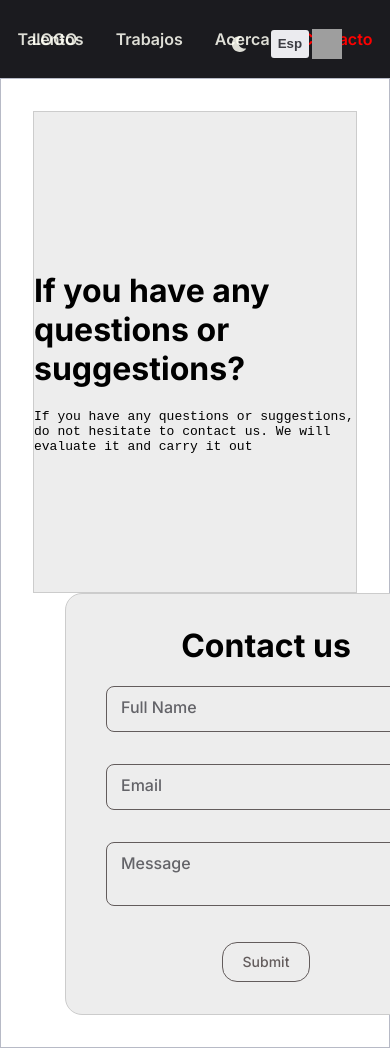
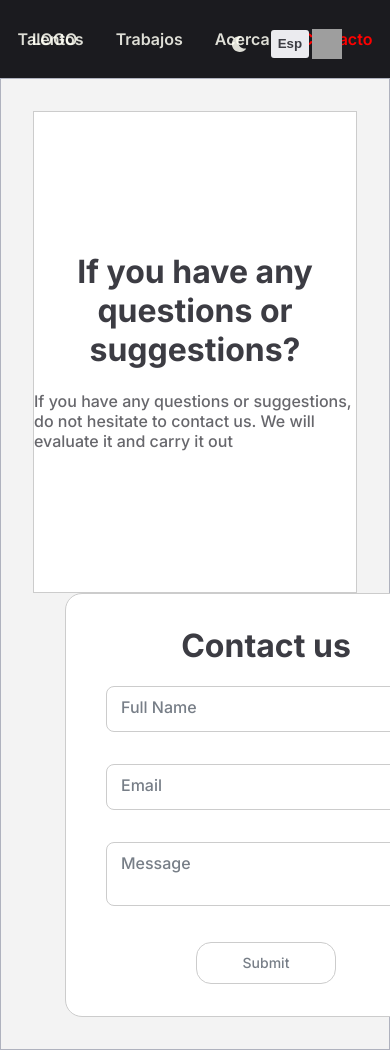
Before and after one commit to SebaPerez90/asdasd, a Next.js app: page /contact in a window 390 px wide. Built offline with nearby package versions, Linux system fonts and the light colour scheme; grey boxes are pictures that could not be loaded.

Commit message:
Responsive

```diff
--- a/src/app/globals.css
+++ b/src/app/globals.css
@@ -16,7 +16,7 @@
   --color-primary-light: #3c3c43;
   --color-secondary-light: #3c3c43c7;
   --color-tertiary-light: #777e87;
-  --box-light: #ededed;
+  --box-light: #f3f3f3;
   --border-light: #ccc;
   --btn-light: #ebebef;
   --btn-light-hover: #ceced3;
--- a/src/components/Forms/Contact/Contact.module.css
+++ b/src/components/Forms/Contact/Contact.module.css
@@ -6,47 +6,45 @@
   padding: 2em;
   align-items: center;
   justify-content: space-around;
-  font-family: 'Inter', sans-serif
+  background-color: var(--box-light);
 }
 
 .container_text{
-  width: 30em;
+  width: 40em;
   height: 30em;
   flex-direction: column;
-  background-color: var(--box-light);
+  background-color: var(--bg-light);
   display: flex;
   align-items: center;
   justify-content: center;
-  border: var(--border-light) 1px solid;
+  border: var(--border-light) 1px solid; /*KIT*/
 }
 
-@media (min-width : 1680px) {
-  .container_text{
-    width: 60em;
+.container_text h1{
+  color: var(--color-primary-light);
+  margin-top: 0px;
+  text-align: center;
 }
 
-  .container_form{
-    width: 30em;
+.container_text span{
+  color: var(--color-secondary-light);
+}
 
-    .form{
-      width: 30em;
-    }
-  }
-}
+
 
 .container_form {
   border: solid 1px var(--border-light);
   padding: 2em 3em 2em 2.5em;
   border-radius: 17px;
-    background-color: var(--box-light);
+  background-color: var(--bg-light);
   margin: 0em 2em 0em 2em;
   align-items: center;
   display: flex;
   flex-direction: column;
-
 }
 
 .container_form .heading h1{
+  color: var(--color-primary-light);
   margin-top: 0px;
   text-align: center;
 }
@@ -66,7 +64,7 @@
 
 .input_field label {
   position: absolute;
-    color: var(--color-secondary-light);
+  color: var(--color-tertiary-light);
   pointer-events: none;
   background-color: transparent;
   left: 15px;
@@ -80,9 +78,9 @@
   padding: 13px 0px 13px 13px;
   font-size: 1rem;
   border-radius: 8px;
-    border: solid 1px #635c5c;
+  border: solid 1px var(--border-light);
   letter-spacing: 1px;
-    background-color: var(--box-light);
+  background-color: var(--bg-light);
 }
 
 .input_field textarea {
@@ -90,9 +88,10 @@
   padding: 13px 0px 13px 13px;
   font-size: 1rem;
   border-radius: 8px;
-    border: solid 1px #635c5c;
+  border: solid 1px var(--border-light);
   letter-spacing: 1px;
-    background-color: var(--box-light);
+  resize: none;
+  background-color: var(--bg-light);
 }
 
 .input_field input:focus,
@@ -108,7 +107,7 @@
 .input_field textarea:valid ~ label,
 .input_field input:valid ~ label {
   transform: translateY(-51%) translateX(-10px) scale(0.8);
-    background-color:var(--box-light);
+  background-color:var(--bg-light);
   padding: 0px 5px;
   color: #D72323;
   font-weight: bold;
@@ -127,12 +126,12 @@
   font-weight: 500;
   transition: color .25s, border-color .25s, background-color .25s, box-shadow .25s;
   border-radius: 15px;
-    padding: 0 20px;
+  width: 10em;
   line-height: 38px;
   font-size: 14px;
-    border-color: #635c5c;
-    color:  #635c5c;
-    background-color:var(--box-light);
+  border-color: var(--border-light);
+  color: var(--color-tertiary-light);
+  background-color:var(--bg-light);
 }
 
 .btn:hover{
@@ -140,3 +139,26 @@
   border-color: #D72323;
   box-shadow: #d7232338 0px 0px 0px 1.5px;
   }
+
+  @media (min-width : 1743px) {
+    .container_text{
+      width: 65em;
+    }
+
+    .container_form{
+      width: 30em;
+
+      .form{
+        width: 30em;
+      }
+    }
+    .btn{
+      width: 15em;
+    }
+  }
+
+  @media(max-width : 1203px) {
+    .container_text{
+      width: 40em;
+    }
+  }
--- a/src/components/Forms/Contact/Contact.tsx
+++ b/src/components/Forms/Contact/Contact.tsx
@@ -6,8 +6,8 @@ export default function Contact() {
     <div className={styles.container_todo}>
       <div className={styles.container_text}>
         <h1>If you have any questions or suggestions?</h1>
-        <samp>If you have any questions or suggestions, do not hesitate to contact us.
-        We will evaluate it and carry it out</samp>
+        <span>If you have any questions or suggestions, do not hesitate to contact us.
+        We will evaluate it and carry it out</span>
       </div>
       <div className={styles.container_form}>
         <div className={styles.heading}>
```
Lines whose indentation alone changed are shown as unchanged.
